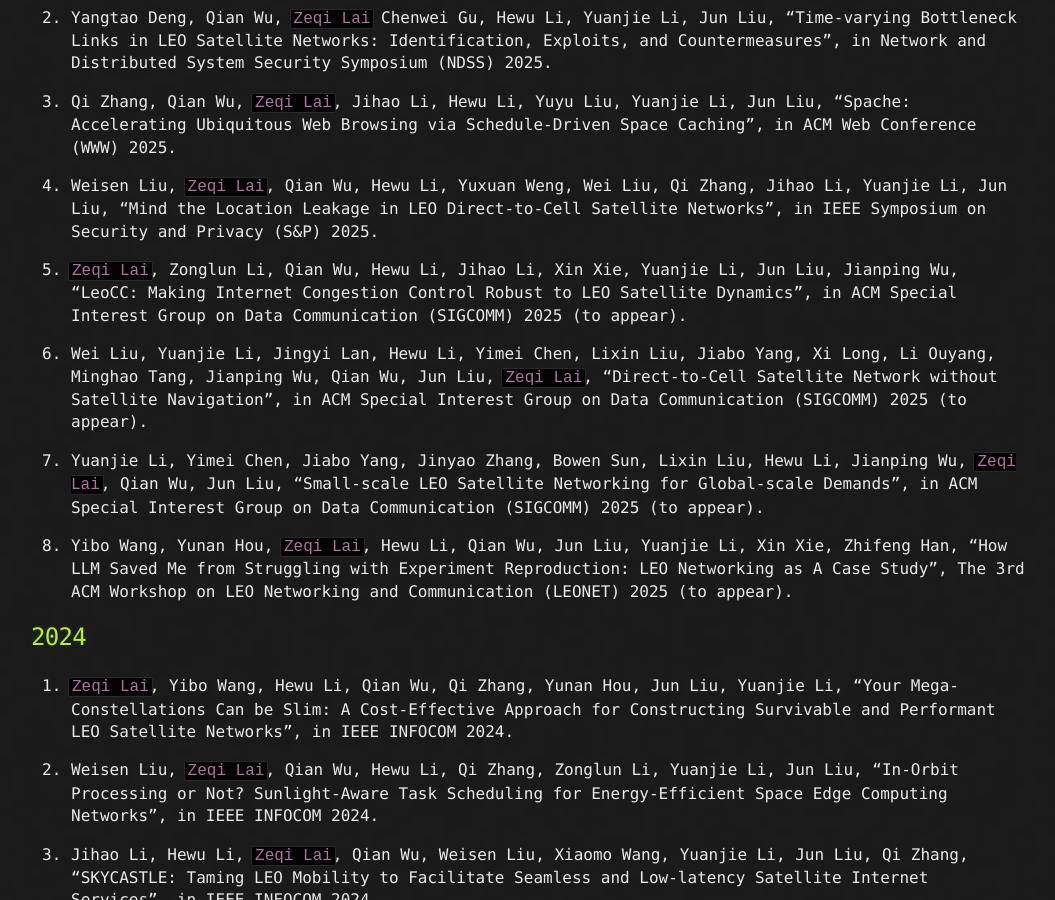
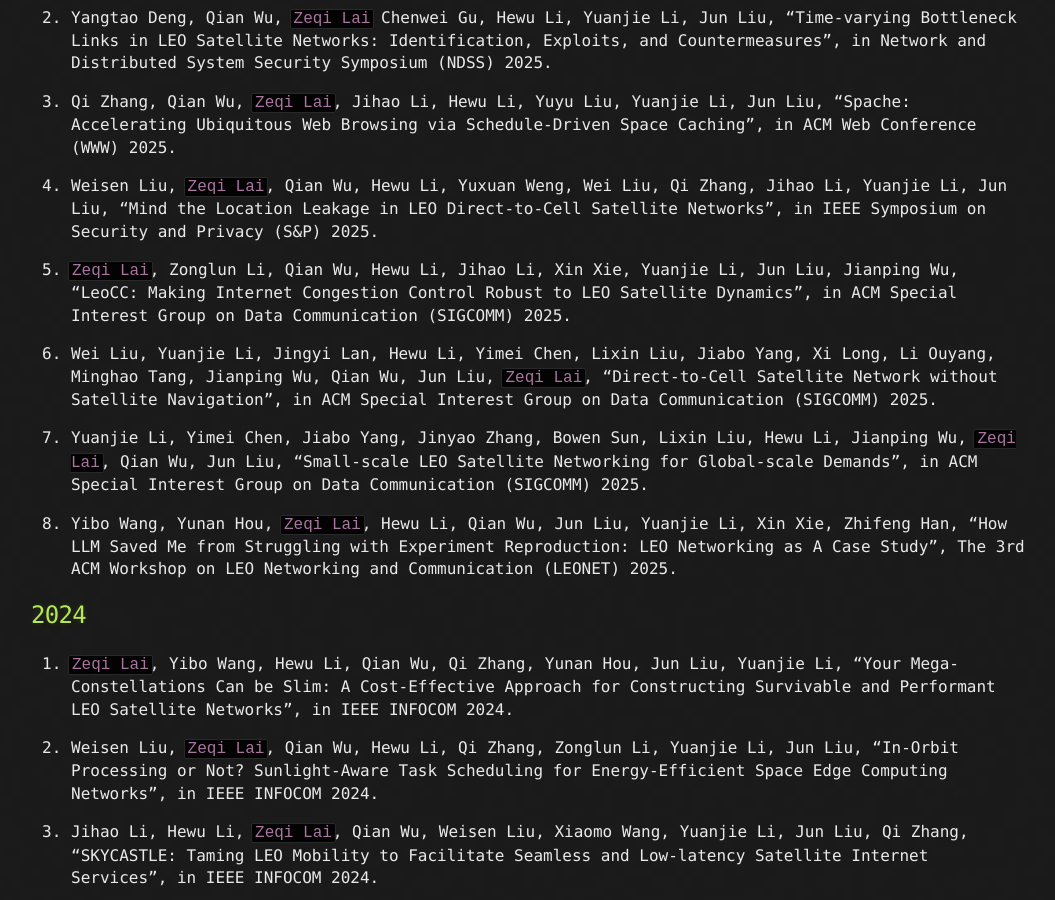
Before and after one commit to lzq8272587/lzq8272587.github.io, a Jekyll site: the page built from index.md, in a window 1280 px wide and 900 px high, scrolled down 1672 px. Shown: the whole window, without its empty margins (109-1164 px from the left). Built offline with Jekyll 4.4.1, drawn with Linux system fonts in a browser that asks for light colours; our own code applies the rules of GitHub Pages for plain Markdown files.

Commit message:
Update index.md

```diff
--- a/index.md
+++ b/index.md
@@ -35,13 +35,13 @@
 
 4. Weisen Liu, `Zeqi Lai`, Qian Wu, Hewu Li, Yuxuan Weng, Wei Liu, Qi Zhang, Jihao Li, Yuanjie Li, Jun Liu, "Mind the Location Leakage in LEO Direct-to-Cell Satellite Networks", in IEEE Symposium on Security and Privacy (S&P) 2025.
 
-5. `Zeqi Lai`, Zonglun Li, Qian Wu, Hewu Li, Jihao Li, Xin Xie, Yuanjie Li, Jun Liu, Jianping Wu, "LeoCC: Making Internet Congestion Control Robust to LEO Satellite Dynamics", in ACM Special Interest Group on Data Communication (SIGCOMM) 2025 (to appear).
+5. `Zeqi Lai`, Zonglun Li, Qian Wu, Hewu Li, Jihao Li, Xin Xie, Yuanjie Li, Jun Liu, Jianping Wu, "LeoCC: Making Internet Congestion Control Robust to LEO Satellite Dynamics", in ACM Special Interest Group on Data Communication (SIGCOMM) 2025.
 
-6. Wei Liu, Yuanjie Li, Jingyi Lan, Hewu Li, Yimei Chen, Lixin Liu, Jiabo Yang, Xi Long, Li Ouyang, Minghao Tang, Jianping Wu, Qian Wu, Jun Liu, `Zeqi Lai`, "Direct-to-Cell Satellite Network without Satellite Navigation", in ACM Special Interest Group on Data Communication (SIGCOMM) 2025 (to appear).
+6. Wei Liu, Yuanjie Li, Jingyi Lan, Hewu Li, Yimei Chen, Lixin Liu, Jiabo Yang, Xi Long, Li Ouyang, Minghao Tang, Jianping Wu, Qian Wu, Jun Liu, `Zeqi Lai`, "Direct-to-Cell Satellite Network without Satellite Navigation", in ACM Special Interest Group on Data Communication (SIGCOMM) 2025.
 
-7. Yuanjie Li, Yimei Chen, Jiabo Yang, Jinyao Zhang, Bowen Sun, Lixin Liu, Hewu Li, Jianping Wu, `Zeqi Lai`, Qian Wu, Jun Liu, "Small-scale LEO Satellite Networking for Global-scale Demands", in ACM Special Interest Group on Data Communication (SIGCOMM) 2025 (to appear).
+7. Yuanjie Li, Yimei Chen, Jiabo Yang, Jinyao Zhang, Bowen Sun, Lixin Liu, Hewu Li, Jianping Wu, `Zeqi Lai`, Qian Wu, Jun Liu, "Small-scale LEO Satellite Networking for Global-scale Demands", in ACM Special Interest Group on Data Communication (SIGCOMM) 2025.
 
-8. Yibo Wang, Yunan Hou, `Zeqi Lai`, Hewu Li, Qian Wu, Jun Liu, Yuanjie Li, Xin Xie, Zhifeng Han, "How LLM Saved Me from Struggling with Experiment Reproduction: LEO Networking as A Case Study", The 3rd ACM Workshop on LEO Networking and Communication (LEONET) 2025 (to appear).
+8. Yibo Wang, Yunan Hou, `Zeqi Lai`, Hewu Li, Qian Wu, Jun Liu, Yuanjie Li, Xin Xie, Zhifeng Han, "How LLM Saved Me from Struggling with Experiment Reproduction: LEO Networking as A Case Study", The 3rd ACM Workshop on LEO Networking and Communication (LEONET) 2025.
 
 
 ##  2024
```
